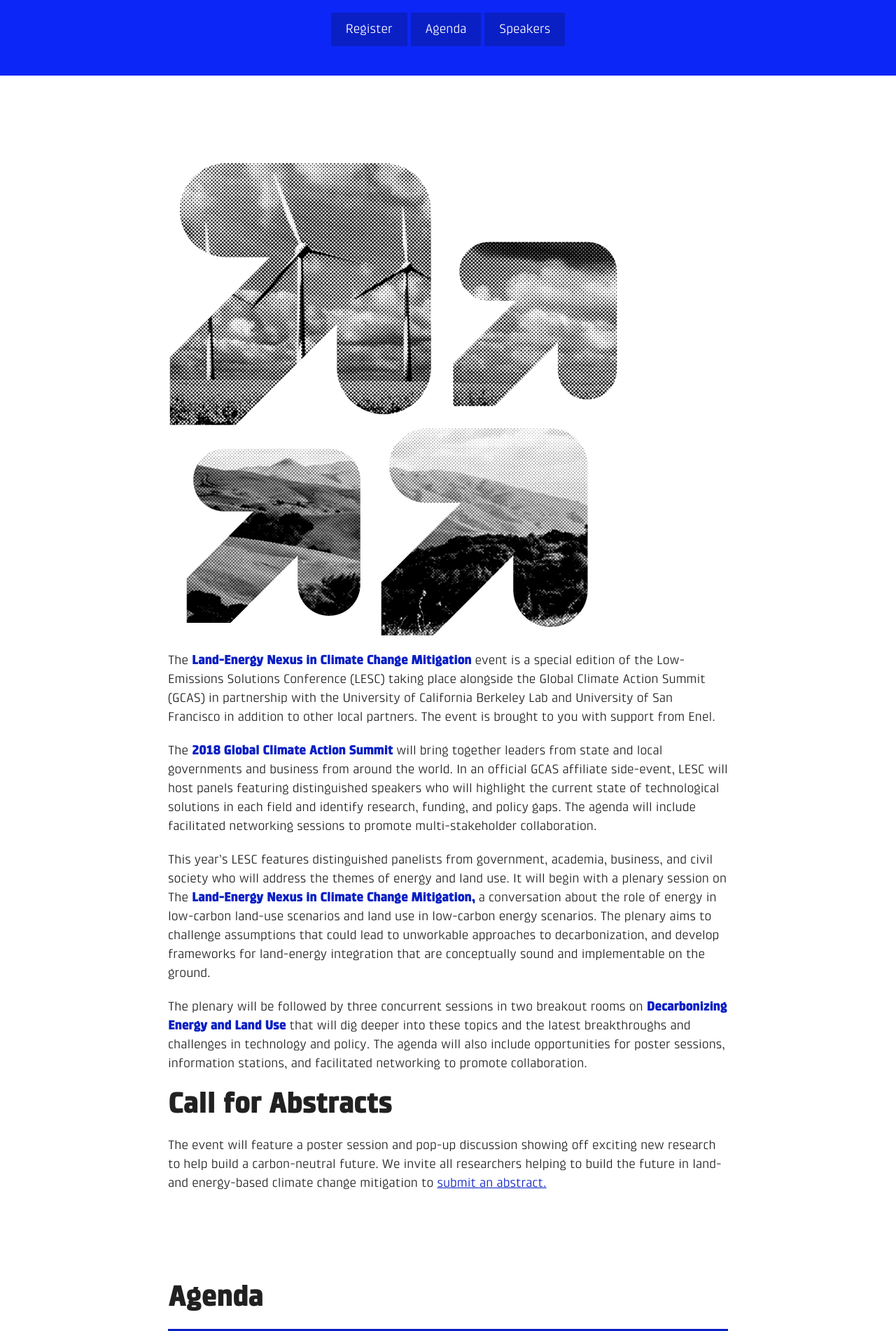
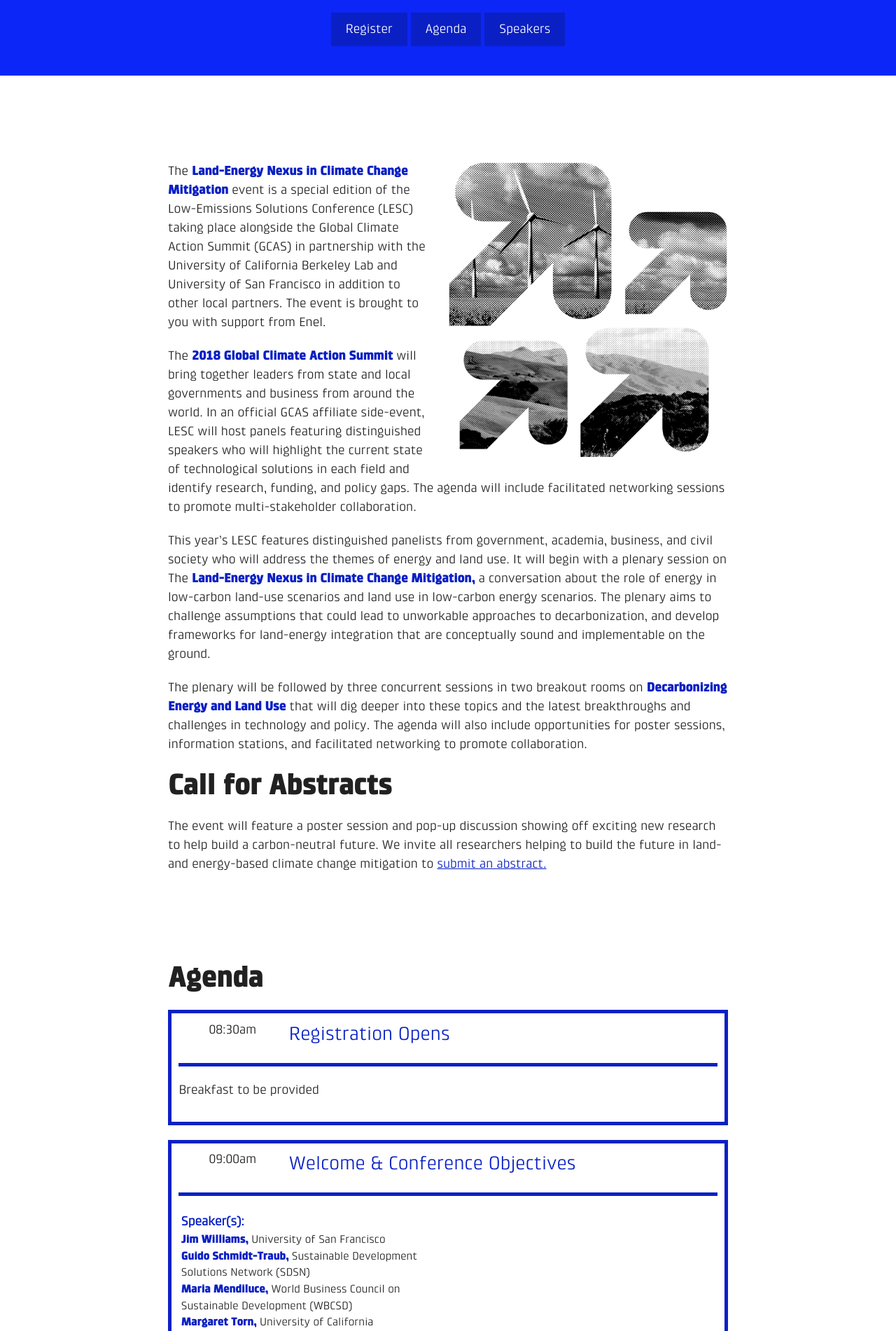
Before and after one commit to ryanswaney/lesc-jekyll, a Jekyll site: the page built from _event/lesc-gcas.markdown, in a window 1280 px wide. Shown: the part 416-2318 px from the top of the page at 70% size. Built offline with Jekyll 4.4.1, drawn with Linux system fonts in a browser that asks for light colours; nearby versions of some CDN libraries.

Commit message:
add float class for images

```diff
--- a/assets/_sass/_media.scss
+++ b/assets/_sass/_media.scss
@@ -117,3 +117,10 @@
 .video-excerpt {
   font-size: 70%;
 }
+
+.float-right {
+  float: right;
+  margin-left: $spacing-unit;
+  margin-bottom: $spacing-unit;
+  max-width: 400px;
+}
```
